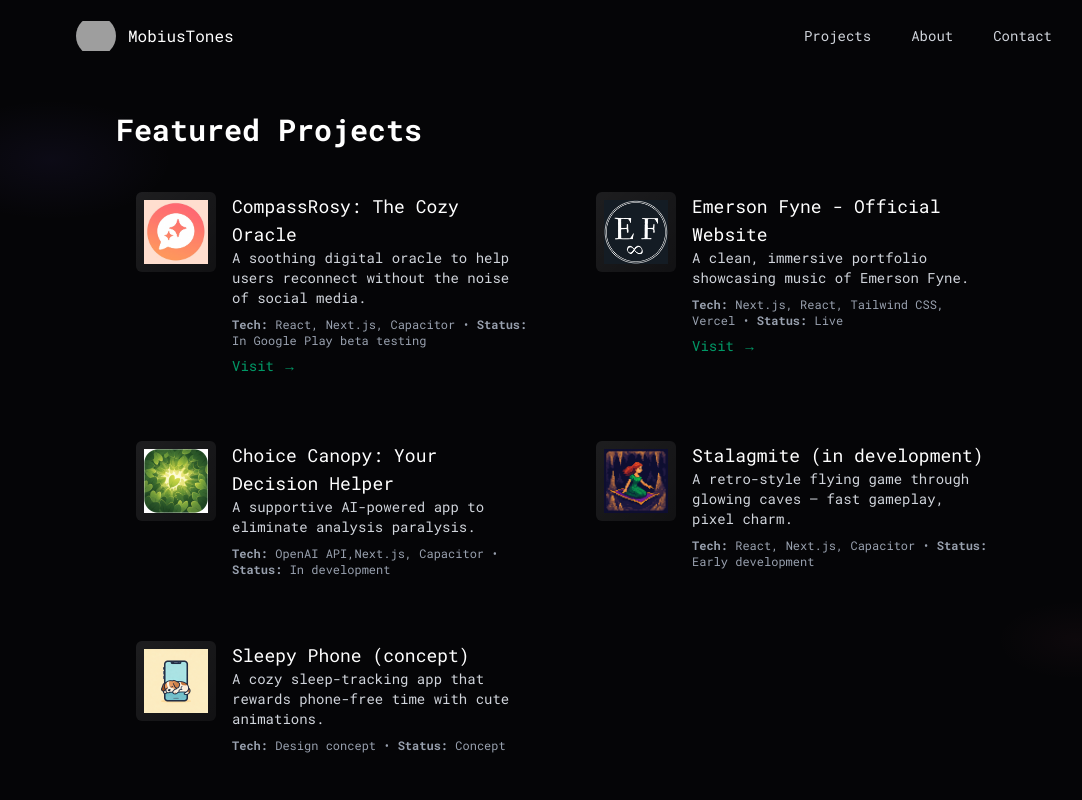
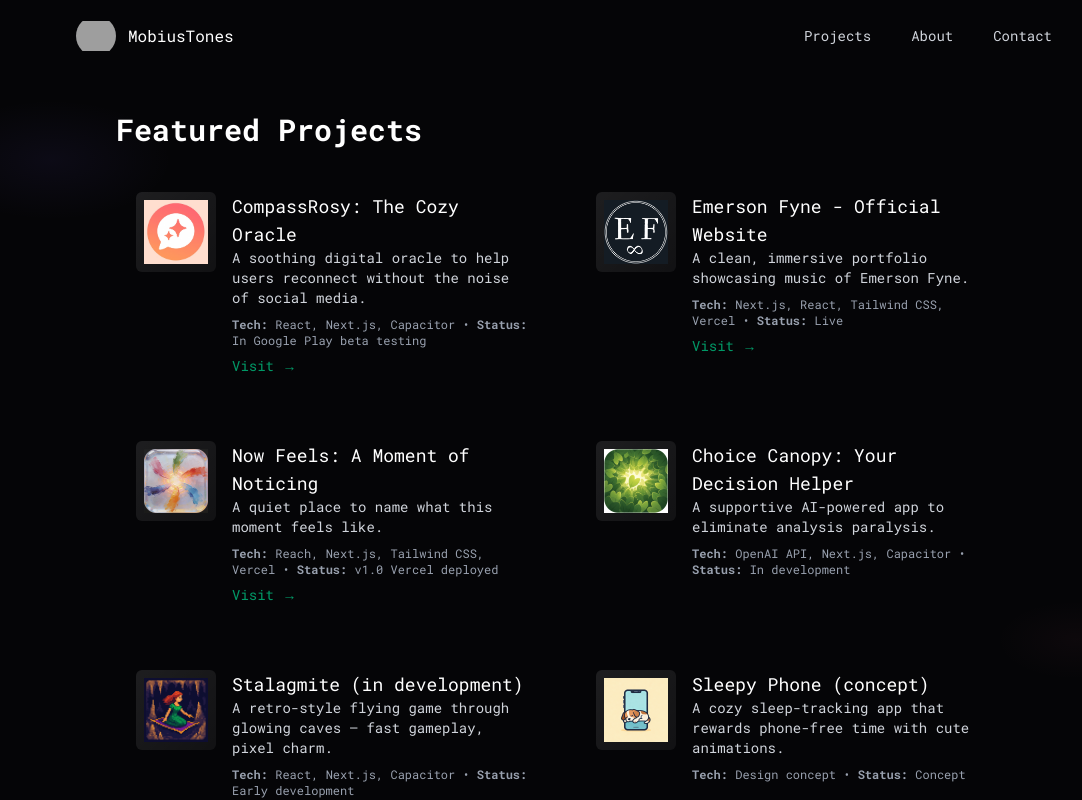
Before and after one commit to KateBark/mobiustones, a Next.js app: page /projects in a window 1280 px wide. Shown: the top 800 px of the page, without its empty margins (76-1158 px from the left). Built offline with nearby package versions, Linux system fonts and the light colour scheme; grey boxes are pictures that could not be loaded.

Commit message:
included Now Feels in projects page

```diff
--- a/app/projects/page.js
+++ b/app/projects/page.js
@@ -21,9 +21,18 @@ const projects = [
     link: "https://emersonfyne.com",
   },
   {
+    title: "Now Feels: A Moment of Noticing",
+    desc: "A quiet place to name what this moment feels like.",
+    tech: "Reach, Next.js, Tailwind CSS, Vercel",
+    status: "v1.0 Vercel deployed",
+    // add Download from Google Play button
+    img: "/now-feels-favicon.png",
+    link: "https://now-feels.vercel.app",
+  },
+  {
     title: "Choice Canopy: Your Decision Helper",
     desc: "A supportive AI-powered app to eliminate analysis paralysis.",
-    tech: "OpenAI API,Next.js, Capacitor",
+    tech: "OpenAI API, Next.js, Capacitor",
     status: "In development",
     // add Download from Google Play button
     img: "/choice-canopy-favicon.png",
```
Also changed, not shown: public/now-feels-favicon.png (added).
